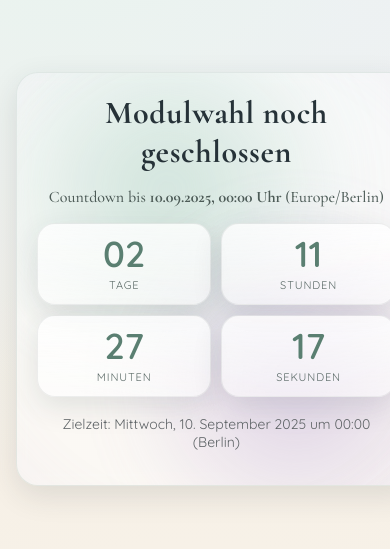
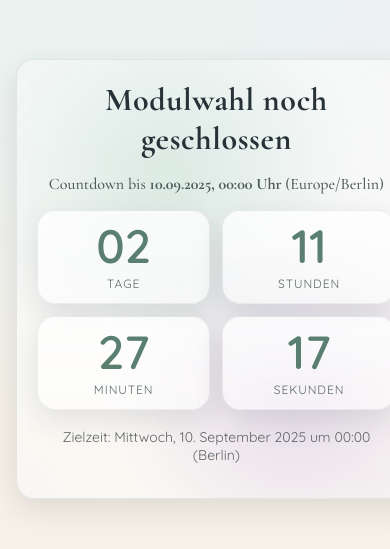
Before and after one commit to Benjino16/modul-system-page, a plain HTML site: page index.html in a window 390 px wide. Shown: the part 159-708 px from the top of the page. Drawn offline with nearby package versions, Linux system fonts and the light colour scheme.

Commit message:
Improve mobile and accessibility support
Added meta tags and CSS variables for better mobile web app support and accessibility. Enhanced button tap targets, safe area paddings, and text scaling. Improved responsive design and reduced motion for accessibility preferences.

```diff
--- a/index.html
+++ b/index.html
@@ -6,6 +6,9 @@
   <title>Modulwahl – Countdown</title>
   <meta name="description" content="Countdown bis zur Modulwahl.">
   <meta name="color-scheme" content="light only">
+  <meta name="theme-color" content="#f5efe6">
+  <meta name="mobile-web-app-capable" content="yes">
+  <meta name="apple-mobile-web-app-capable" content="yes">
   <link rel="preconnect" href="https://fonts.googleapis.com">
   <link rel="preconnect" href="https://fonts.gstatic.com" crossorigin>
   <link href="https://fonts.googleapis.com/css2?family=Cormorant+Garamond:wght@500;700&family=Quicksand:wght@400;600&display=swap" rel="stylesheet">
--- a/styles.css
+++ b/styles.css
@@ -142,3 +142,41 @@ h1{
 @media (max-width: 640px){
   .counter{ grid-template-columns: repeat(2, 1fr); }
 }
+
+
+/* ===== Mobile & Accessibility Optimierungen ===== */
+:root{
+  --tap: 44px; /* Mindest-Tap-Ziel nach Apple/Google Guidelines */
+}
+
+* { -webkit-tap-highlight-color: transparent; }
+
+/* Bessere Lesbarkeit auf mobilen Displays */
+html { -webkit-text-size-adjust: 100%; text-size-adjust: 100%; }
+
+.shell { padding: max(16px, env(safe-area-inset-top)) max(16px, env(safe-area-inset-right)) max(16px, env(safe-area-inset-bottom)) max(16px, env(safe-area-inset-left)); }
+
+/* Performance: Effekte auf schwächeren Geräten reduzieren */
+@media (max-width: 480px){
+  body { overflow: auto; } /* Falls Tastatur/Adressleiste schrumpft */
+  .card { padding: 20px; border-radius: 18px; }
+  .counter{ grid-template-columns: repeat(2, minmax(120px,1fr)); gap: 12px; }
+  .value{ font-size: clamp(34px, 12vw, 56px); }
+  .label{ font-size: 12px; }
+  .blob, .blob-2{ filter: blur(18px); opacity: .32; }
+  .ring{ box-shadow: inset 0 0 0 28px rgba(255,255,255,0.32), inset 0 0 0 56px rgba(138,111,168,0.10); }
+  body::before{ opacity: .25; } /* weniger Körnung */
+}
+
+/* Sehr kleine Geräte */
+@media (max-width: 360px){
+  .counter{ grid-template-columns: 1fr 1fr; }
+  .unit{ padding: 12px; }
+  .value{ font-size: clamp(30px, 13vw, 48px); }
+}
+
+/* Bewegungen reduzieren, wenn gewünscht */
+@media (prefers-reduced-motion: reduce){
+  * { animation: none !important; transition: none !important; }
+  .blob, .blob-2, .ring{ filter: blur(12px); opacity: .28; }
+}
```
Also changed, not shown: open.html (+2 -2 lines).
